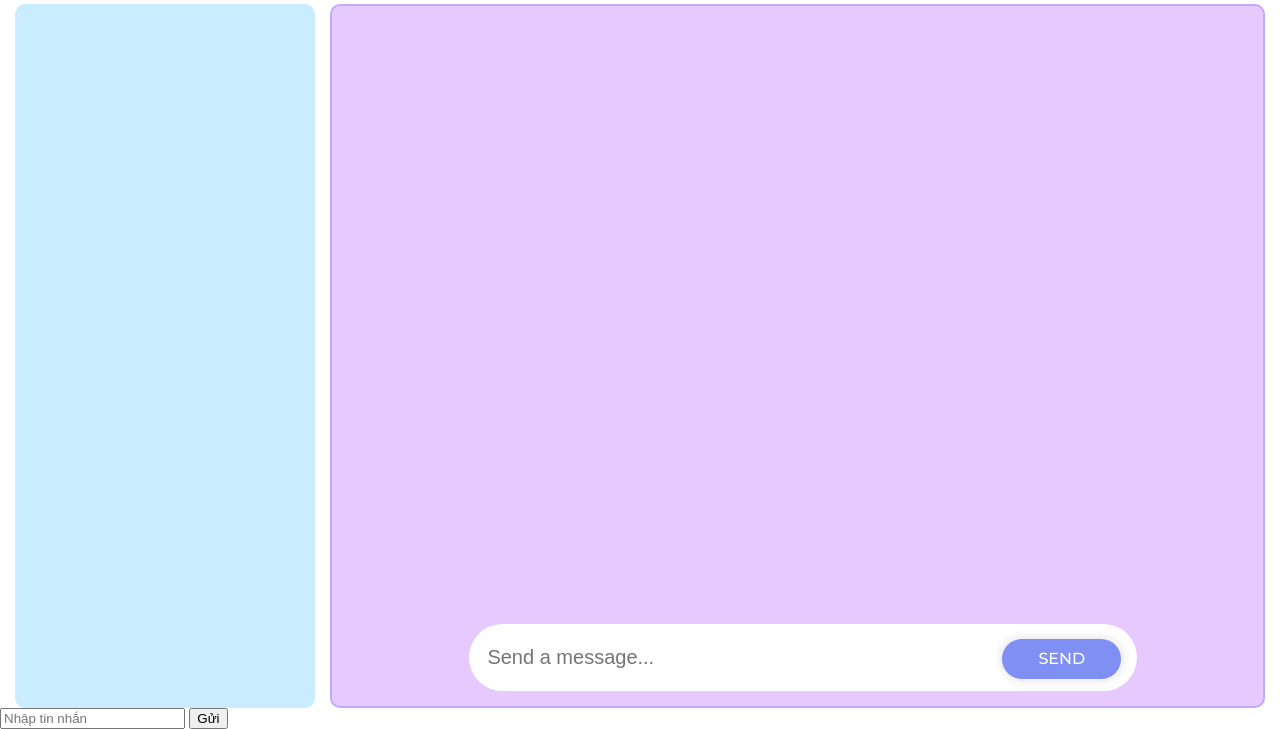
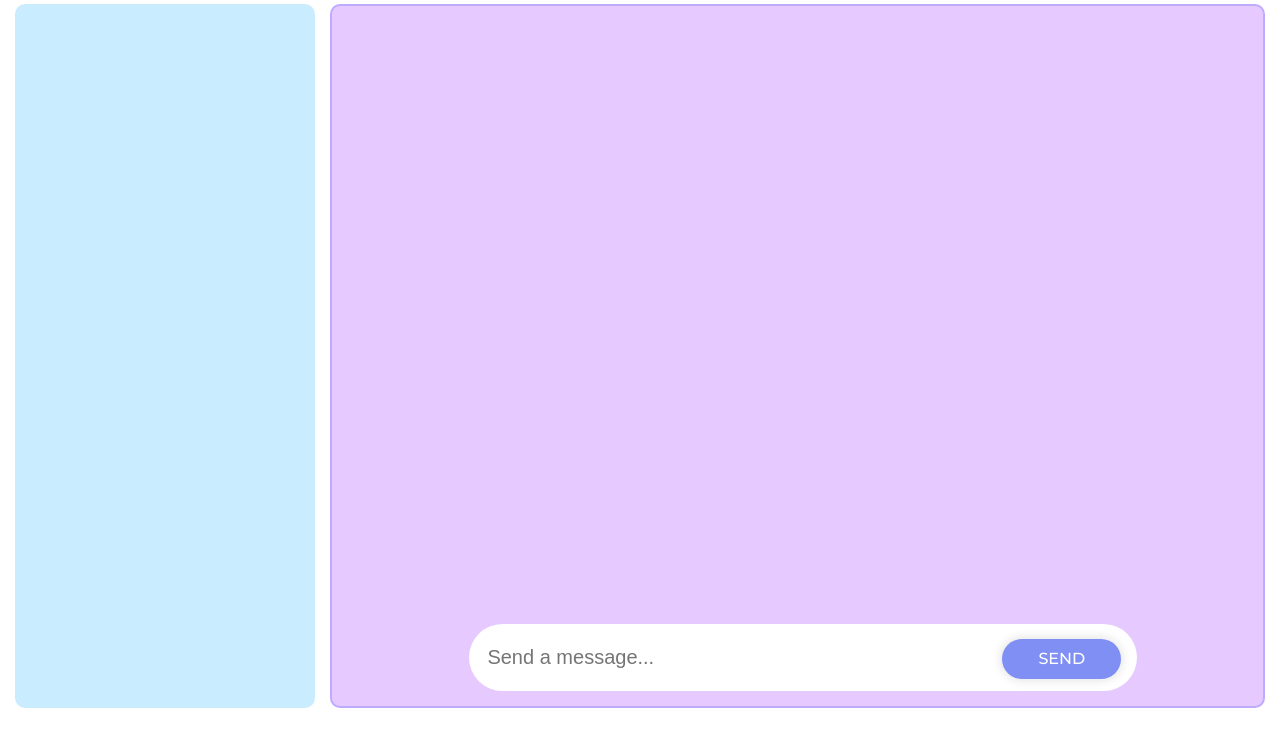
Before and after one commit to DgHung23/ChatAI, a plain HTML site: page index.html in a window 1280 px wide. Shown: the part 76-805 px from the top of the page. Drawn offline with Linux system fonts and the light colour scheme.

Commit message:
remove test form

```diff
--- a/index.html
+++ b/index.html
@@ -58,15 +58,7 @@
             </section>
         </main>
         <footer></footer>
-        <div id="chatbox"></div>
 
-        <input
-            type="text"
-            id="message"
-            placeholder="Nhập tin nhắn"
-            onkeydown="handleKeyDown(event)"
-        />
-        <button onclick="sendMessage()">Gửi</button>
         <script src="./main.js"></script>
     </body>
 </html>
```
